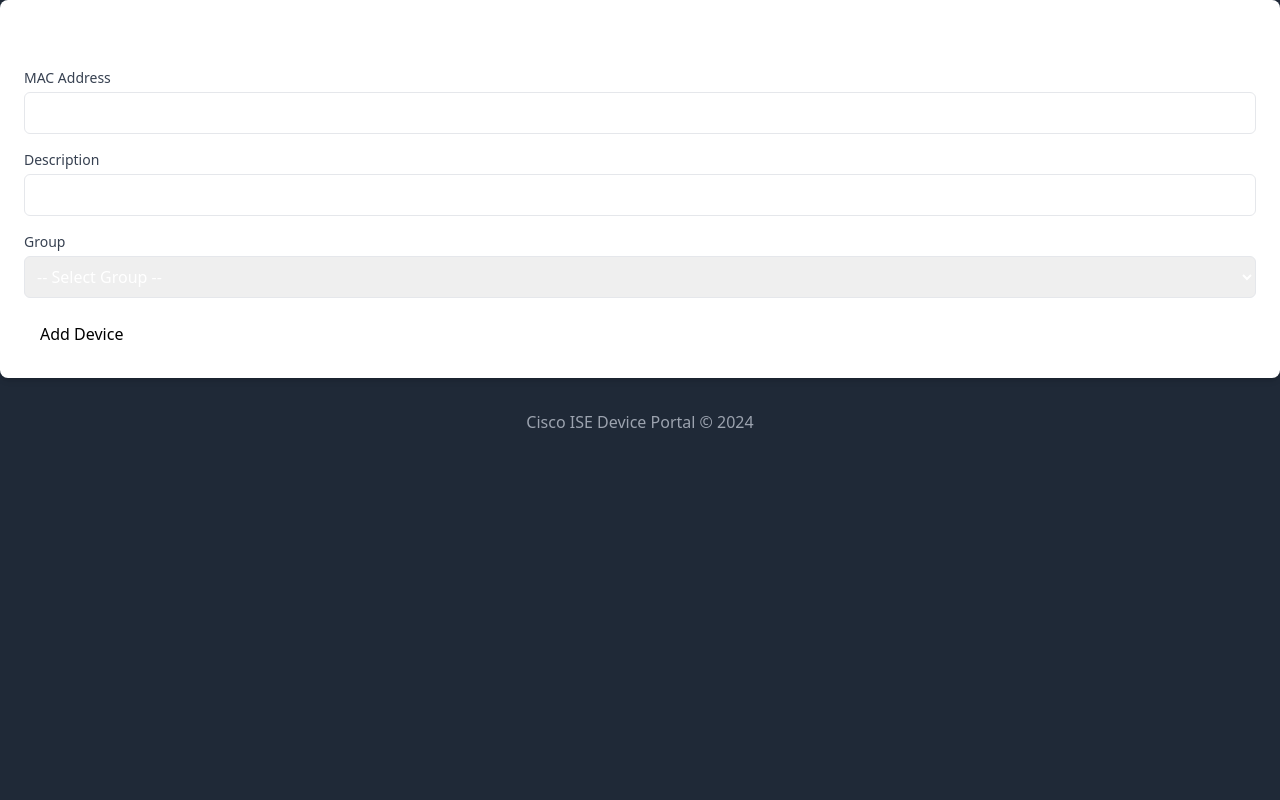
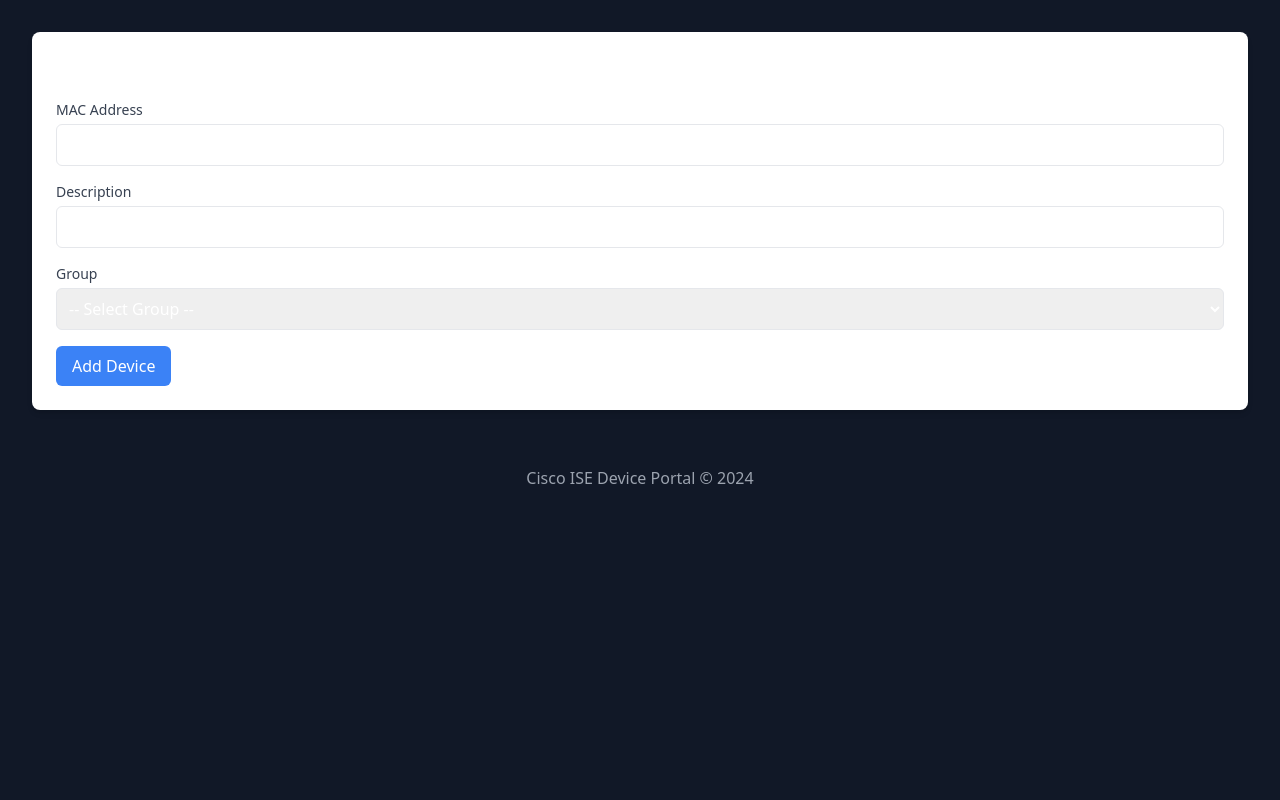
Before and after one commit to jddnd/mab-portal-replit, a Flask app: page /add-mab-device in a window 1280 px wide. Run offline with Flask 3, Linux system fonts and the light colour scheme; the visitor is signed in with stand-in values (Sample User, id 1); some libraries are stand-ins or nearby versions.

Commit message:
Update base.html

```diff
--- a/templates/base.html
+++ b/templates/base.html
@@ -5,38 +5,22 @@
     <meta name="viewport" content="width=device-width, initial-scale=1.0">
     <title>Cisco ISE Device Portal</title>
     <script src="https://cdn.tailwindcss.com"></script>
-    <style>
-        input, textarea {
-            color: #ffffff !important; /* White text for dark backgrounds */
-            background-color: #e5e7eb !important; /* Light gray background for contrast */
-        }
-        input:focus, textarea:focus {
-            outline: none;
-            box-shadow: 0 0 0 2px #4299e1; /* Blue focus ring */
-            color: #ffffff !important; /* Ensure focus keeps text visible */
-        }
-        /* Fallback for light themes or browsers */
-        @media (prefers-color-scheme: light) {
-            input, textarea {
-                color: #000000 !important; /* Black text for light backgrounds */
-                background-color: #ffffff !important; /* White background */
-            }
-        }
-    </style>
 </head>
-<body class="bg-gray-800 text-white min-h-screen">
+<body class="bg-gray-900 text-white font-sans">
+    <div class="container mx-auto p-8">
         {% with messages = get_flashed_messages(with_categories=true) %}
             {% if messages %}
                 {% for category, message in messages %}
-                <div class="fixed top-4 right-4 bg-{{ category == 'error' and 'red' or 'green' }}-500 text-white p-3 rounded-md shadow-lg z-50">
+                    <div class="bg-{{ 'green' if category == 'success' else 'red' }}-500 text-white px-4 py-3 rounded relative mb-4" role="alert">
                         {{ message }}
                     </div>
                 {% endfor %}
             {% endif %}
         {% endwith %}
         {% block content %}{% endblock %}
-    <footer class="text-center text-gray-400 mt-8 pb-4">
-        Cisco ISE Device Portal © 2024
+    </div>
+    <footer class="text-center py-6 text-gray-400">
+        Cisco ISE Device Portal &copy; 2024
     </footer>
 </body>
 </html>
```
Lines whose indentation alone changed are shown as unchanged.
